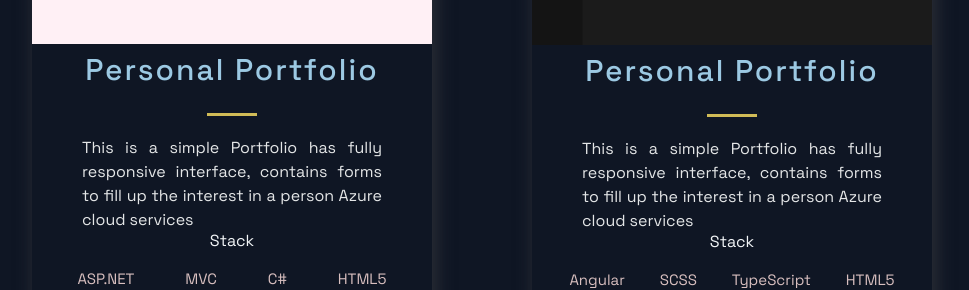
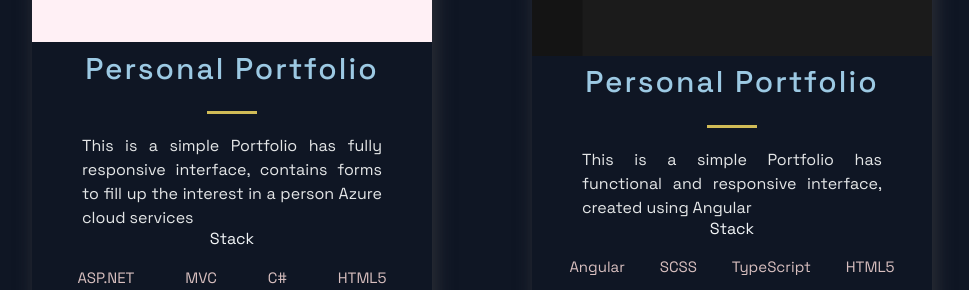
Before and after one commit to nitro3000/portfolio_website-STARTER, a Next.js app: page / in a window 1280 px wide. Shown: the part 1220-1510 px from the top of the page, without its empty margins (158-1127 px from the left). Built offline with nearby package versions, Linux system fonts and the light colour scheme.

Commit message:
added new content

```diff
--- a/src/constants/constants.js
+++ b/src/constants/constants.js
@@ -10,11 +10,11 @@
   },
 
  { title: 'Personal Portfolio',
-   description: "This is a simple Portfolio has fully responsive interface, contains forms to fill up the interest in a person Azure cloud services",
+   description: "This is a simple Portfolio has functional and responsive interface, created using Angular",
    image: '/images/portfolio_angular.png',
-   tags: ['Angular', 'SCSS', 'TypeScript', 'HTML5'],
-   source: 'https://github.com/nitro3000/portfolio_Angular',
-   visit: 'https://portfolio1.faigon.tech/',
+   tags: ['Angular ', 'SCSS ', 'TypeScript', ' HTML5'],
+   source: 'https://portfolio1.faigon.tech/',
+   visit: 'https://github.com/nitro3000/portfolio_Angular',
    id: 5,
  },
   {
```
